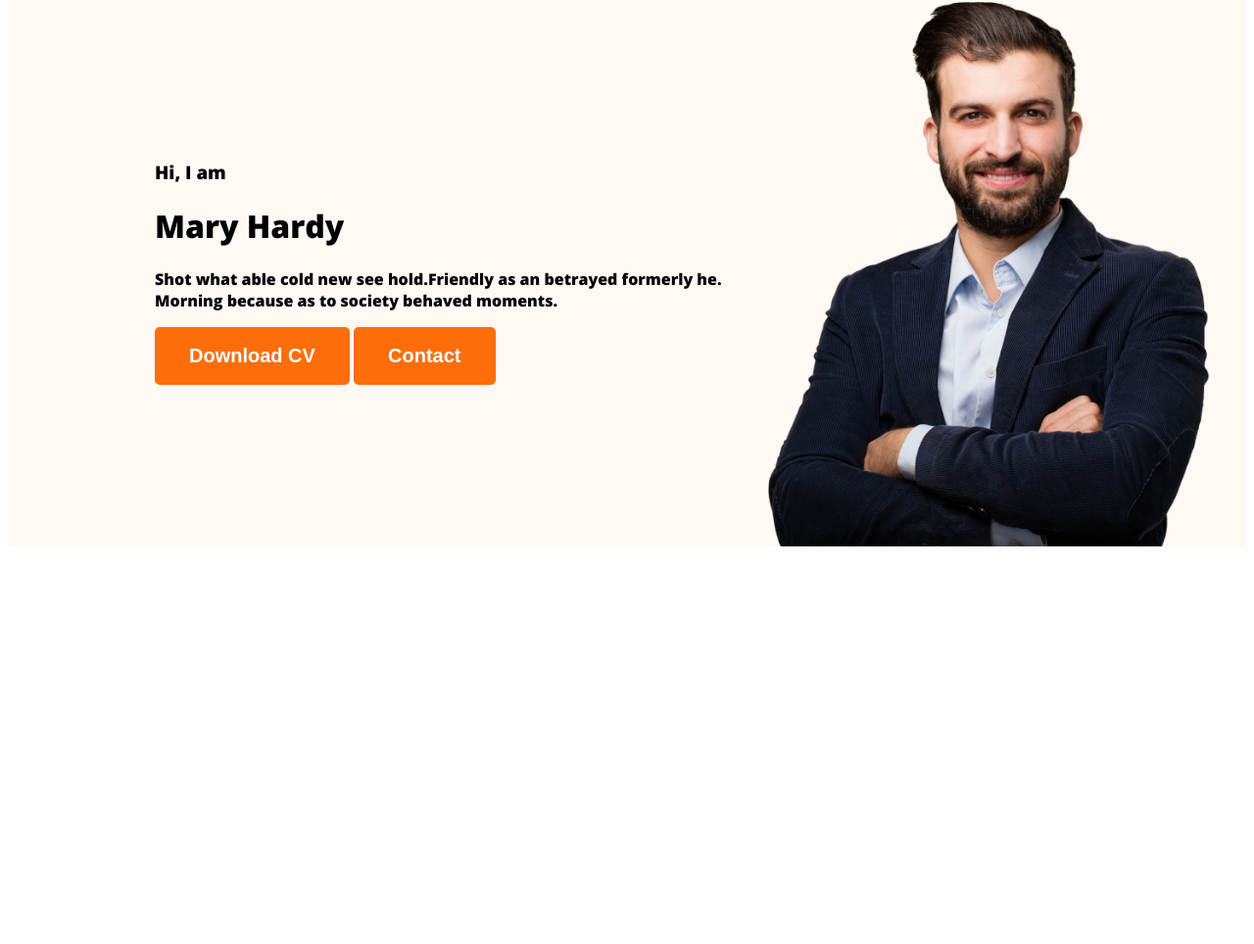
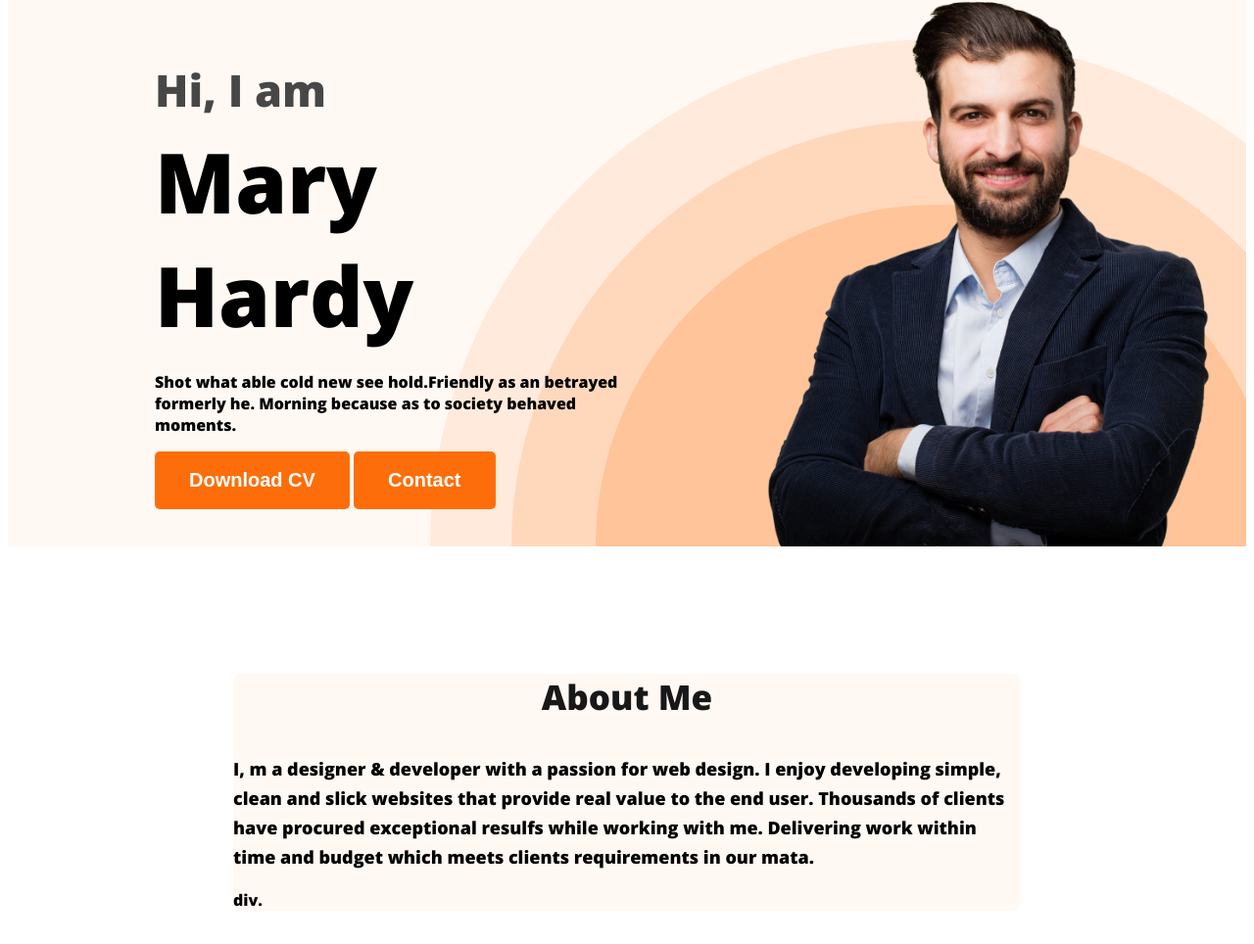
Before and after one commit to KhEliash/web-developer-portfolio, a plain HTML site: page index.html in a window 1280 px wide. Shown: the part 210-1174 px from the top of the page at 98% size. Before the commit the page ends 800 px from the top, so only its background shows below. Drawn offline with nearby package versions, Linux system fonts and the light colour scheme.

Commit message:
header overall

```diff
--- a/index.html
+++ b/index.html
@@ -1,17 +1,18 @@
 <!DOCTYPE html>
 <html lang="en">
   <head>
-    <meta charset="UTF-8">
-    <meta name="viewport" content="width=device-width, initial-scale=1.0">
+    <meta charset="UTF-8" />
+    <meta name="viewport" content="width=device-width, initial-scale=1.0" />
 
-    <link rel="preconnect" href="https://fonts.googleapis.com">
-<link rel="preconnect" href="https://fonts.gstatic.com" crossorigin>
-<link href="https://fonts.googleapis.com/css2?family=Open+Sans:wght@800&display=swap" rel="stylesheet">
-
-
+    <link rel="preconnect" href="https://fonts.googleapis.com" />
+    <link rel="preconnect" href="https://fonts.gstatic.com" crossorigin />
+    <link
+      href="https://fonts.googleapis.com/css2?family=Open+Sans:wght@800&display=swap"
+      rel="stylesheet"
+    />
 
     <title>Web developer portfolio</title>
-    <link rel="stylesheet" href="style.css">
+    <link rel="stylesheet" href="style.css" />
   </head>
   <body>
     <header class="header">
@@ -20,26 +21,38 @@
         <ul>
           <li><a href="">Portfolio</a></li>
           <li><a href="">Blog</a></li>
-                <li><a href=""><button class="btn-primary">Hire Me</button></a></li>
+          <li>
+            <a href=""><button class="btn-primary">Hire Me</button></a>
+          </li>
         </ul>
-
       </nav>
       <div class="banner">
         <div class="banner-content">
-                <h3 class="banner-greeting">Hi, I  am</h3>
+          <h3 class="banner-greeting">Hi, I am</h3>
           <h1 class="banner-title">Mary Hardy</h1>
-                <p>Shot what able cold new see hold.Friendly as an betrayed formerly he. Morning because as to society behaved moments.</p>
+          <p class="banner-desocriptin">
+            Shot what able cold new see hold.Friendly as an betrayed formerly
+            he. Morning because as to society behaved moments.
+          </p>
           <button class="btn-primary">Download CV</button>
           <button class="btn-primary">Contact</button>
         </div>
-            <img class="profile-pic" src="images/hardy.png" alt="">
+        <img class="profile-pic" src="images/hardy.png" alt="" />
       </div>
     </header>
     <main>
-
+      <section class="about">
+        <h3 class="section-title">About Me</h3>
+        <p class="about-description">
+          I, m a designer & developer with a passion for web design. I enjoy
+          developing simple, clean and slick websites that provide real value to
+          the end user. Thousands of clients have procured exceptional resulfs
+          while working with me. Delivering work within time and budget which
+          meets clients requirements in our mata.
+        </p>
+        div.
+      </section>
     </main>
-    <footer>
-
-    </footer>
+    <footer></footer>
   </body>
 </html>
--- a/style.css
+++ b/style.css
@@ -13,13 +13,20 @@ body {
   color: white;
   padding: 18px 35px;
 }
+.section-title {
+  font-size: 35px;
+  font-style: normal;
+  font-weight: 700;
+  color: #181818;
+  text-align: center;
+}
 /* nav related style */
 nav {
   display: flex;
   align-items: center;
   justify-content: space-between;
   padding: 0 200px;
- }
+}
 .color-primary {
   color: #fd6e0a;
 }
@@ -45,18 +52,53 @@ nav a {
   color: #474747;
 }
 /* header style */
-.header{
-    background-color: #FFF8F3;
+.header {
+  background-color: #fff8f3;
+  background-image: url(images/header_bg.png);
+  background-repeat: no-repeat;
+  background-position: bottom right;
 }
-.banner{
-    padding: 30px 30px 0 150px;
-    display: flex;
-    align-items: center;
+.banner {
+  padding: 30px 30px 0 150px;
+  display: flex;
+  align-items: center;
+  justify-content: space-between;
 }
-.profile-pic{
-    width: 500px;
+.profile-pic {
+  width: 500px;
+}
+.banner-greeting {
+  font-size: 45px;
+  font-weight: 600;
+  color: #474747;
+  margin-bottom: 0;
+}
+.banner-title {
+  font-size: 85px;
+  font-weight: 700;
+  margin-top: 5px;
+  margin-bottom: 20px;
+}
+.banner-description {
+  margin-bottom: 30px;
+  font-size: 18px;
+  font-style: normal;
+  font-weight: 400;
+  line-height: 30px;
+}
+.banner-content {
+  max-width: 500px;
+}
+/* Main section style */
 
+/* About section */
+.about {
+  border-radius: 10px;
+  background: #fff8f3;
+  margin: 130px 230px;
 }
-.banner-content{
-
+.about-description {
+  font-size: 18px;
+  font-weight: 400;
+  line-height: 30px;
 }
```
Lines whose indentation alone changed are shown as unchanged.
